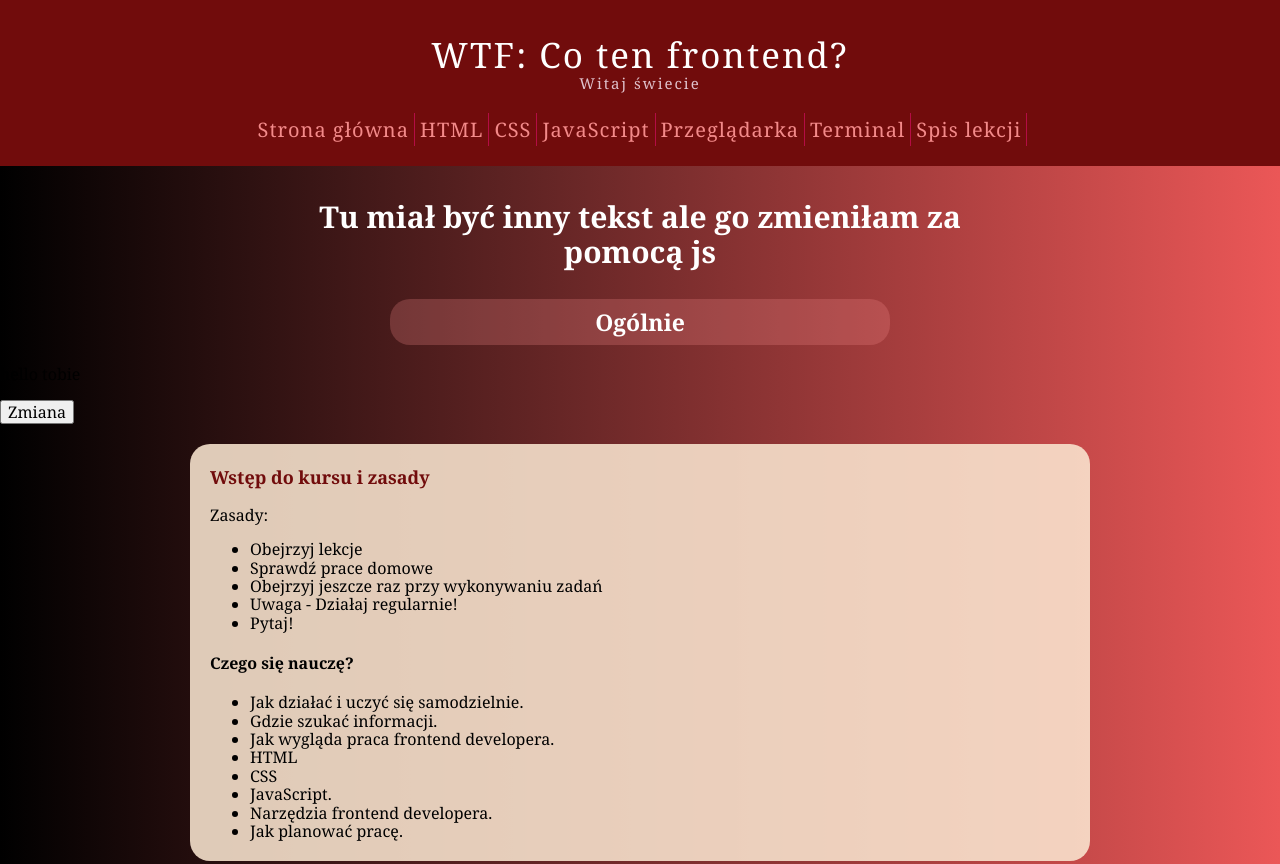
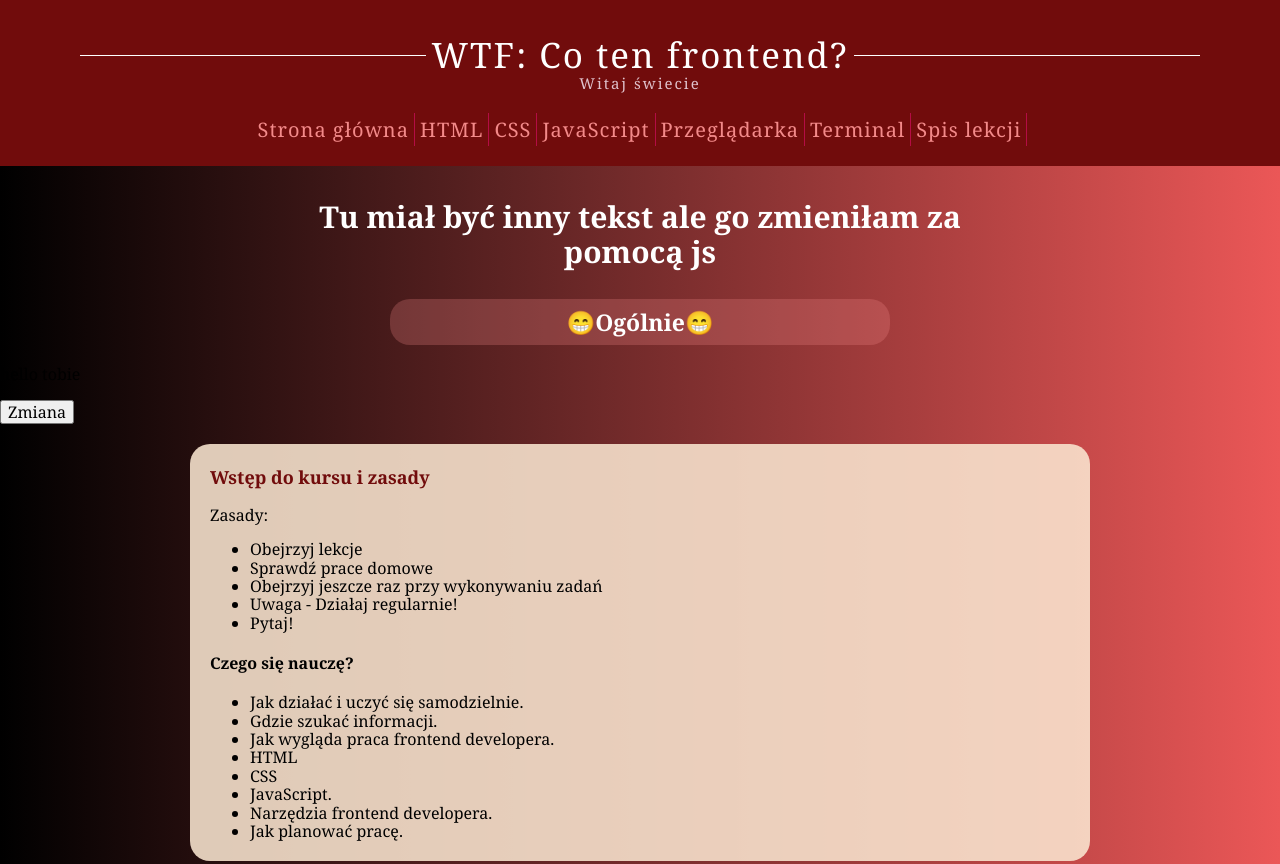
Before and after one commit to AnnaSmierzchala/homepage, a website: page index.html in a window 1280 px wide. Shown: the top 864 px of the page. Drawn offline with Linux system fonts and the light colour scheme.

Commit message:
use before and after for the title

```diff
--- a/scss/style.scss
+++ b/scss/style.scss
@@ -43,12 +43,28 @@ body {
     font-size: 28px;
     margin-bottom: 0;
     padding: 0 80px;
+    display: flex;
+    justify-content: center;
     @media (min-width: 768px) {
       letter-spacing: 2px;
       color: #ffffff;
       text-align: center;
       font-size: 35px;
     }
+  }
+  &__title::before {
+    content: "";
+    flex: 1 1;
+    border-bottom: 1px solid #fff;
+    margin: auto;
+    margin-right: 5px;
+  }
+  &__title::after {
+    content: "";
+    flex: 1 1;
+    border-bottom: 1px solid #fff;
+    margin: auto;
+    margin-left: 5px;
   }
   &__paragraph {
     display: none;
@@ -62,7 +78,6 @@ body {
     }
   }
 }
-
 
 .main-header {
   font-size: 20px;
@@ -115,7 +130,6 @@ body {
   }
 }
 
-
 .hamburger {
   position: absolute;
   top: 25px;
@@ -126,7 +140,6 @@ body {
   @media (min-width: 768px) {
     display: none;
   }
-
 }
 
 .span {
@@ -154,6 +167,12 @@ body {
     border-radius: 20px;
     text-align: center;
   }
+  &__title::before {
+    content: "😁";
+  }
+  &__title::after {
+    content: "😁 ";
+  }
   &--grid {
     @media screen and (min-width: 768px) {
       display: grid;
@@ -167,8 +186,6 @@ body {
     }
   }
 }
-
-
 
 .extras__title {
   font-size: 23px;
@@ -279,8 +296,6 @@ body {
   }
 }
 
-
-
 .flex {
   display: flex;
   flex-wrap: wrap;
@@ -315,7 +330,6 @@ body {
 }
 
 @media (min-width: 768px) {
-
   .header {
     grid-area: 1/ 1/ 2/4;
   }
@@ -334,7 +348,6 @@ body {
 }
 
 @media screen and (min-width: 768px) {
-
   .lessons__title--grid {
     grid-area: 1/1/2/4;
   }
```
Also changed, not shown: CSS/style.css. Lines whose indentation alone changed are shown as unchanged.
